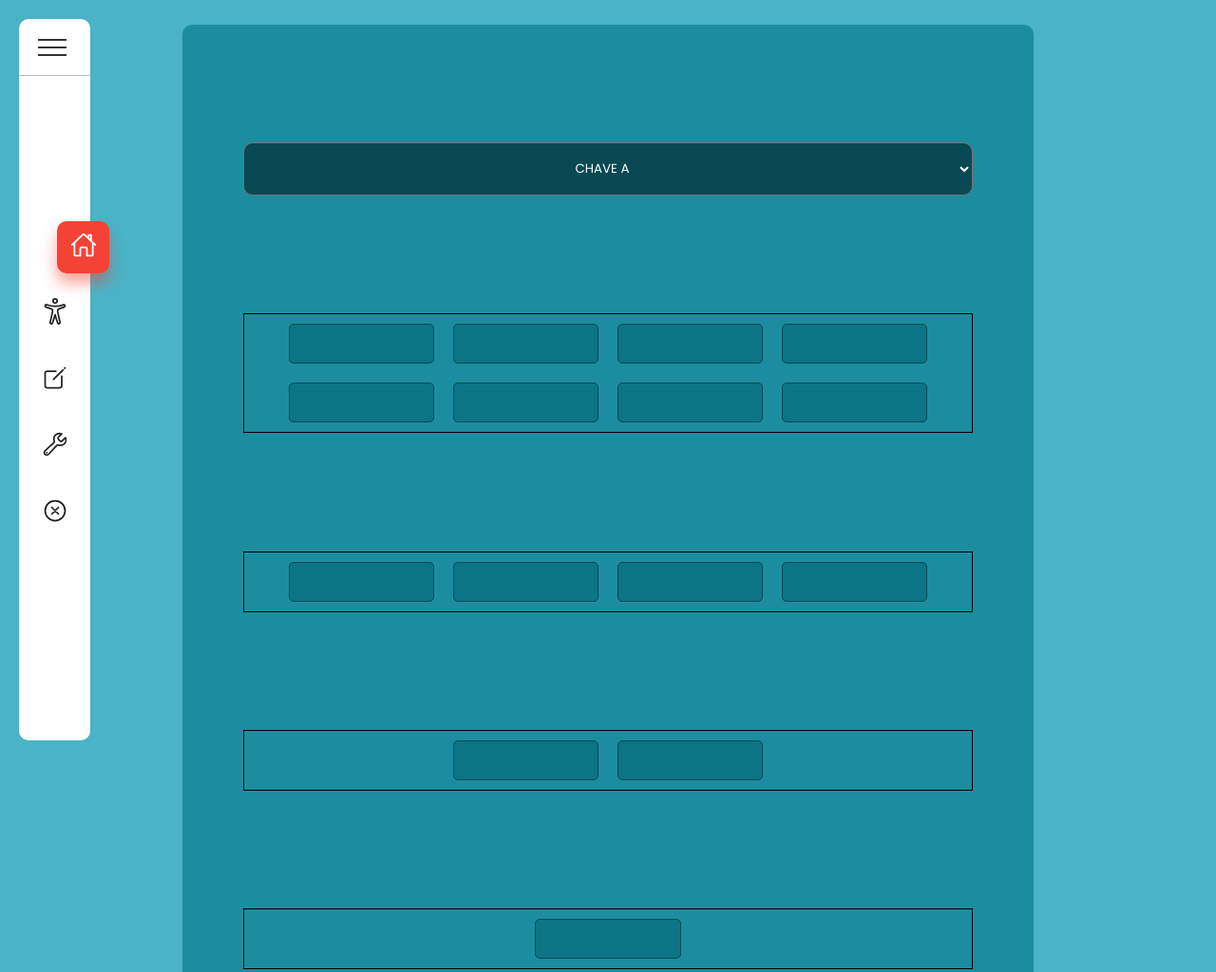
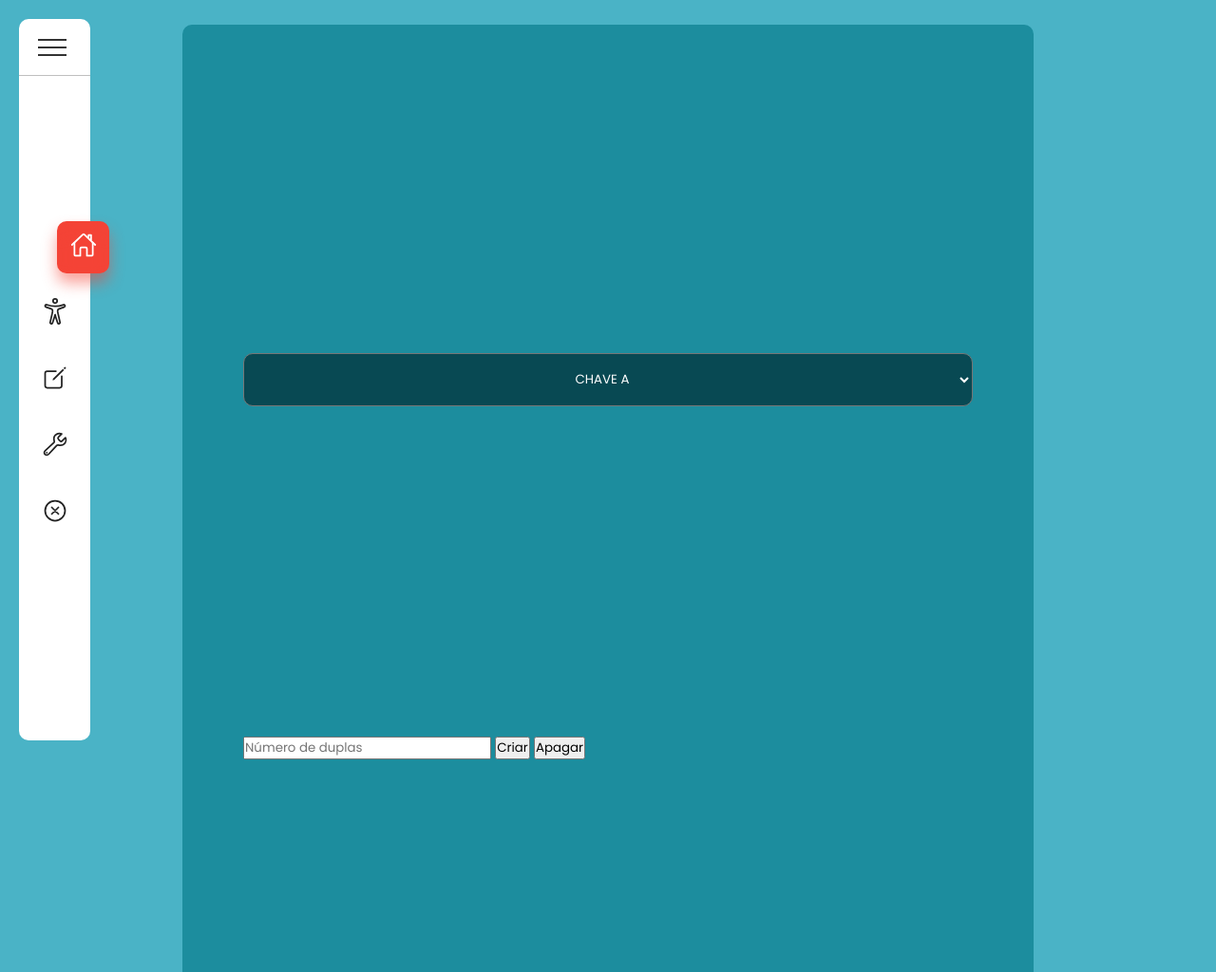
Before and after one commit to Estima01/AIC3-repositorio, a plain HTML site: page drawww.html in a window 1280 px wide. Shown: the top 1024 px of the page at 95% size. Drawn offline with nearby package versions, Linux system fonts and the light colour scheme.

Commit message:
Add files via upload
Signed-off-by: Raphael Goulart <74978784+raphasg-rp@users.noreply.github.com>

```diff
--- a/drawww.html
+++ b/drawww.html
@@ -61,170 +61,12 @@
     <option value="chave-b">CHAVE B</option>
     <option value="chave-c">CHAVE C</option>
   </select>
-  <!--
-  <h3>OITAVAS</h3>
-  <div class="container-chave">
-    <div class="container-dupla-1">
-      <div class="dupla">
-      <p>JUNIOR </p>
-      <p>FLAVIO</p>
-      </div>
-      <span>VS</span>
-      <div class="dupla">
-      <p>JOAO </p>
-      <p>ROBERTO</p>
-      </div>
-    </div>
-    <div class="container-dupla-1">
-      <div class="dupla">
-      <p>JUNIOR </p>
-      <p>FLAVIO</p>
-      </div>
-      <span>VS</span>
-      <div class="dupla">
-      <p>JOAO </p>
-      <p>ROBERTO</p>
-      </div>
-    </div>
-    <div class="container-dupla-1">
-      <div class="dupla">
-      <p>JUNIOR </p>
-      <p>FLAVIO</p>
-      </div>
-      <span>VS</span>
-      <div class="dupla">
-      <p>JOAO </p>
-      <p>ROBERTO</p>
-      </div>
-    </div>
-    <div class="container-dupla-1">
-      <div class="dupla">
-      <p>JUNIOR </p>
-      <p>FLAVIO</p>
-      </div>
-      <span>VS</span>
-      <div class="dupla">
-      <p>JOAO </p>
-      <p>ROBERTO</p>
-      </div>
-    </div>
-    <div class="container-dupla-1">
-      <div class="dupla">
-      <p>JUNIOR </p>
-      <p>FLAVIO</p>
-      </div>
-      <span>VS</span>
-      <div class="dupla">
-      <p>JOAO </p>
-      <p>ROBERTO</p>
-      </div>
-    </div>
-    <div class="container-dupla-1">
-      <div class="dupla">
-      <p>JUNIOR </p>
-      <p>FLAVIO</p>
-      </div>
-      <span>VS</span>
-      <div class="dupla">
-      <p>JOAO </p>
-      <p>ROBERTO</p>
-      </div>
-    </div>
-    <div class="container-dupla-1">
-      <div class="dupla">
-      <p>JUNIOR </p>
-      <p>FLAVIO</p>
-      </div>
-      <span>VS</span>
-      <div class="dupla">
-      <p>JOAO </p>
-      <p>ROBERTO</p>
-      </div>
-    </div>
-    <div class="container-dupla-1">
-      <div class="dupla">
-      <p>JUNIOR </p>
-      <p>FLAVIO</p>
-      </div>
-      <span>VS</span>
-      <div class="dupla">
-      <p>JOAO </p>
-      <p>ROBERTO</p>
-      </div>
-    </div>
+  <div>
+  <input id="doubles" type="number" placeholder="Número de duplas">
+  <button onclick="getDoubles()">Criar</button>
+  <button onclick="clearScreen()">Apagar</button>
+
   </div>
-  <H3>QUARTAS</H3>
-  <div class="container-chave">
-    <div class="container-dupla-1">
-      <div class="dupla">
-      <p>JUNIOR </p>
-      <p>FLAVIO</p>
-      </div>
-      <span>VS</span>
-      <div class="dupla">
-      <p>JOAO </p>
-      <p>ROBERTO</p>
-      </div>
-    </div>
-    <div class="container-dupla-1">
-      <div class="dupla">
-      <p>JUNIOR </p>
-      <p>FLAVIO</p>
-      </div>
-      <span>VS</span>
-      <div class="dupla">
-      <p>JOAO </p>
-      <p>ROBERTO</p>
-      </div>
-    </div>
-    <div class="container-dupla-1">
-      <div class="dupla">
-      <p>JUNIOR </p>
-      <p>FLAVIO</p>
-      </div>
-      <span>VS</span>
-      <div class="dupla">
-      <p>JOAO </p>
-      <p>ROBERTO</p>
-      </div>
-    </div>
-    <div class="container-dupla-1">
-      <div class="dupla">
-      <p>JUNIOR </p>
-      <p>FLAVIO</p>
-      </div>
-      <span>VS</span>
-      <div class="dupla">
-      <p>JOAO </p>
-      <p>ROBERTO</p>
-      </div>
-    </div>
-  </div>
-  <h3>SEMIFINAL</h3>
-  <div class="container-chave">
-  <div class="container-dupla-1">
-    <div class="dupla">
-    <p>JUNIOR </p>
-    <p>FLAVIO</p>
-    </div>
-    <span>VS</span>
-    <div class="dupla">
-    <p>JOAO </p>
-    <p>ROBERTO</p>
-    </div>
-  </div>
-  <div class="container-dupla-1">
-    <div class="dupla">
-    <p>JUNIOR </p>
-    <p>FLAVIO</p>
-    </div>
-    <span>VS</span>
-    <div class="dupla">
-    <p>JOAO </p>
-      <p>ROBERTO</p>
-    </div>
-  </div>
-  </div> -->
   </div>
 
 <script src="drawww.js" ></script>
--- a/drawww.js
+++ b/drawww.js
@@ -1,8 +1,6 @@
 const principalContainer = document.querySelector('.principal-container');
-//let containerChave;
-let doubles = 8;
 
-    function CreateContainer(doubles){
+function createContainer(doubles){
     for(let i = 0; i < doubles; i++){
     let container = document.createElement('div');
     principalContainer.appendChild(container);
@@ -17,46 +15,45 @@ let doubles = 8;
         let container1 = document.createElement('div')
         containerChave[position].appendChild(container1);
         container1.classList.add('container-dupla-1')
-            //console.log('position', position)
     }
 }
 
-    CreateContainer(4)
-    createDoubles(8,0)
-    createDoubles(4,1)
-    createDoubles(2,2)
-    createDoubles(1,3)
+function clearScreen(){
+    console.log('Foi')
+    for(let i = 0; i < doubles.value; i++){
+        if(principalContainer.contains(document.querySelector('.container-chave'))){
+            const misterio = document.querySelector('.container-chave');
+            misterio.remove(misterio.firstElementChild)
+            console.log(misterio)
+        }
+    }
+}
+
+function getDoubles(){
+
+    let doubles = document.getElementById('doubles').value;
+    let keys = doubles / 3;
+    let position = 0;
+    createContainer(keys);
+    while(position != keys){
+        console.log('position', position)
+        console.log('doubles', doubles)
+        createDoubles(doubles, position);
+        doubles /= 3;
+        position += 1;
 
 
-
-    //input1 = Number(document.getElementById('input1').value)
-
-
-
-
-
-
-
-
+    }
 
     /*
-const square = document.createElement('div');
-square.classList.add('square');
-square.innerText = 'Padre Marcelo Rossi \n Paulo Cavalcante Muzy';
+    let doubles = document.getElementById('doubles').value;
+    console.log('doubles dps', doubles);
+    createContainer(doubles/2)
+    createDoubles(doubles,0)
+    createDoubles((doubles/2),1)
+    createDoubles((doubles/4),2)
+    createDoubles((doubles/8),3) */
 
-let insercao = document.querySelector('.testegrande');
-//insercao.insertAdjacentHTML('afterbegin', 'square');
-insercao.appendChild(square);
+}
 
-
-let nameDoubles = 'teste da silva \n testando soares';
-
-// Criação dos demais retângulos utilizando a variável com o número de duplas
-// e nome dos jogadores da mesma
-
-for (let i = 1; i < ((doubles * 2) - 2); i++) {
-    const clone = square.cloneNode();
-    clone.innerText = nameDoubles;
-    //document.body.appendChild(clone);
-    insercao.appendChild(clone);
-} */
+// dic = ['A','B','C','D','E','F','G','H','I','J','K','L','M','N','O','P','Q','R','S','T','U','V','W','X','Y','Z']
```
Lines whose indentation alone changed are shown as unchanged.
